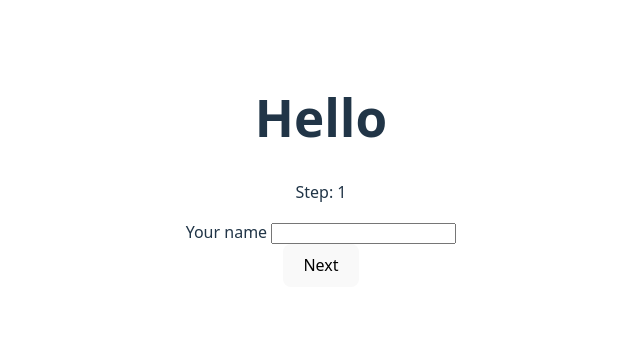
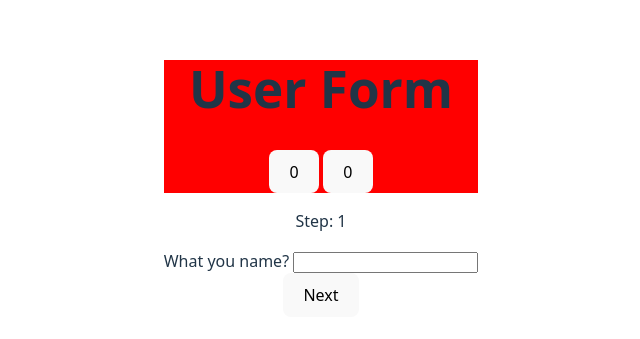
Before and after one commit to vachtung-gigabidze/svelte_novella, a Svelte app: page / in a window 1280 px wide. Shown: the part 221-560 px from the top of the page, without its empty margins (319-959 px from the left). Built offline with nearby package versions, Linux system fonts and the light colour scheme.

Commit message:
course 2

```diff
--- a/src/App.svelte
+++ b/src/App.svelte
@@ -2,40 +2,80 @@
 
     import Header from "./Header.svelte";
 
-    let form_state = $state({name: '', birthday: '', step: 0, error: ''})
+    let form_state = $state({
+            answers: {}, step: 0, error: ''
+        }
+    )
+
+    const QUESTIONS = [
+        {
+            question: "What you name?",
+            id: 'name',
+            type: 'text'
+        },
+        {
+            question: "What you birthday?",
+            id: 'birthday',
+            type: 'date'
+        },{
+            question: "What you favorite color?",
+            id: 'color',
+            type: 'color'
+        },
+    ];
+
+    function next_step(id: string){
+        if (form_state.answers[id]){
+            form_state.step +=1;
+            form_state.error = "";
+        } else {
+            form_state.error = `Please input ${id}`
+        }
+    }
+
+    $inspect(form_state.step)
+    // $effect(()=> {
+    //     console.log('on mount');
+    //     return ()=> {
+    //
+    //     console.log('on unmount');
+    //     }
+    // });
+    // $effect(()=> {
+    //     console.log('update', form_state.step);
+    // });
+
 </script>
-<Header name={form_state.name}/>
+<Header name={form_state.answers.name}/>
 <main>
     <div>
-        <p>Step: {form_state.step+1}</p>
-        {#if form_state.step === 0}
-            <div>
-                <label for="name">Your name</label>
-                <input id="name" bind:value={form_state.name}/>
-            </div>
-            <button onclick="{()=>{
-                if (form_state.name !== ''){form_state.step+=1; form_state.error = '';} else {form_state.error = 'Your name is empty. Please write your name.';}
-            }}">
-                Next
-            </button>
-        {:else if form_state.step === 1}
-            <div>
-                <label for="bdate">Your birthday</label>
-                <input type="date" id="bdate" bind:value={form_state.birthday}/>
-            </div>
-            <button onclick="{()=>{
-                if (form_state.birthday !== ''){form_state.step+=1; form_state.error = '';} else {form_state.error = 'Your birthday is empty. Please write your birthday.';}
-            }}">
-                Next
-            </button>
+        {#if form_state.step >= QUESTIONS.length}
+            <p>Спасибо</p>
+            {:else}
+        <p>Step: {form_state.step + 1}</p>
+        {#each QUESTIONS as question , i (question.id)}
+            {#if (i === form_state.step)}
+                {@render form_step(question)}
+            {/if}
+        {/each}
         {/if}
-
     </div>
     <p class="error">
         {form_state.error}
     </p>
+    <!--{JSON.stringify(form_state)}-->
+</main>
 
-</main>
+{#snippet form_step({question, id, type}: {question:string, id:string, type:string}) }
+    <article>
+
+        <div>
+            <label for={id}>{question}</label>
+            <input {type} {id} bind:value={form_state.answers[id]}/>
+        </div>
+        <button onclick={()=>next_step(id)}>Next</button>
+    </article>
+{/snippet}
 <style>
     .error {
         color: red;
--- a/src/Header.svelte
+++ b/src/Header.svelte
@@ -1,10 +1,22 @@
 <script lang="ts">
-    let {name} = $props();
+    import {createState, MyState} from './state.svelte';
+
+    let {name}: { name: string } = $props();
+
+    const myState = createState();
+    const myState2 = new MyState();
 </script>
-<h1>
+<div>
 
-    Hello {name}
-</h1>
+    <h1>
+
+        {name ? name : "User"} Form
+    </h1>
+    <button onclick={()=>myState.up()}>{myState.value}</button>
+    <button onclick={()=>myState2.up()}>{myState2.value}</button>
+</div>
 <style>
-
+    div {
+        background: red;
+    }
 </style>
--- /dev/null
+++ b/src/state.svelte.ts
@@ -0,0 +1,25 @@
+export function createState(){
+    let value = $state(0);
+
+    function  up(){
+        value +=1;
+    }
+
+    return {
+        get value(){
+            return value;
+        },
+        set value(newValue){
+            value = newValue;
+        },
+        up
+    };
+}
+
+export class MyState
+{
+    value = $state(0);
+    up(){
+        this.value +=1;
+    }
+}
```
